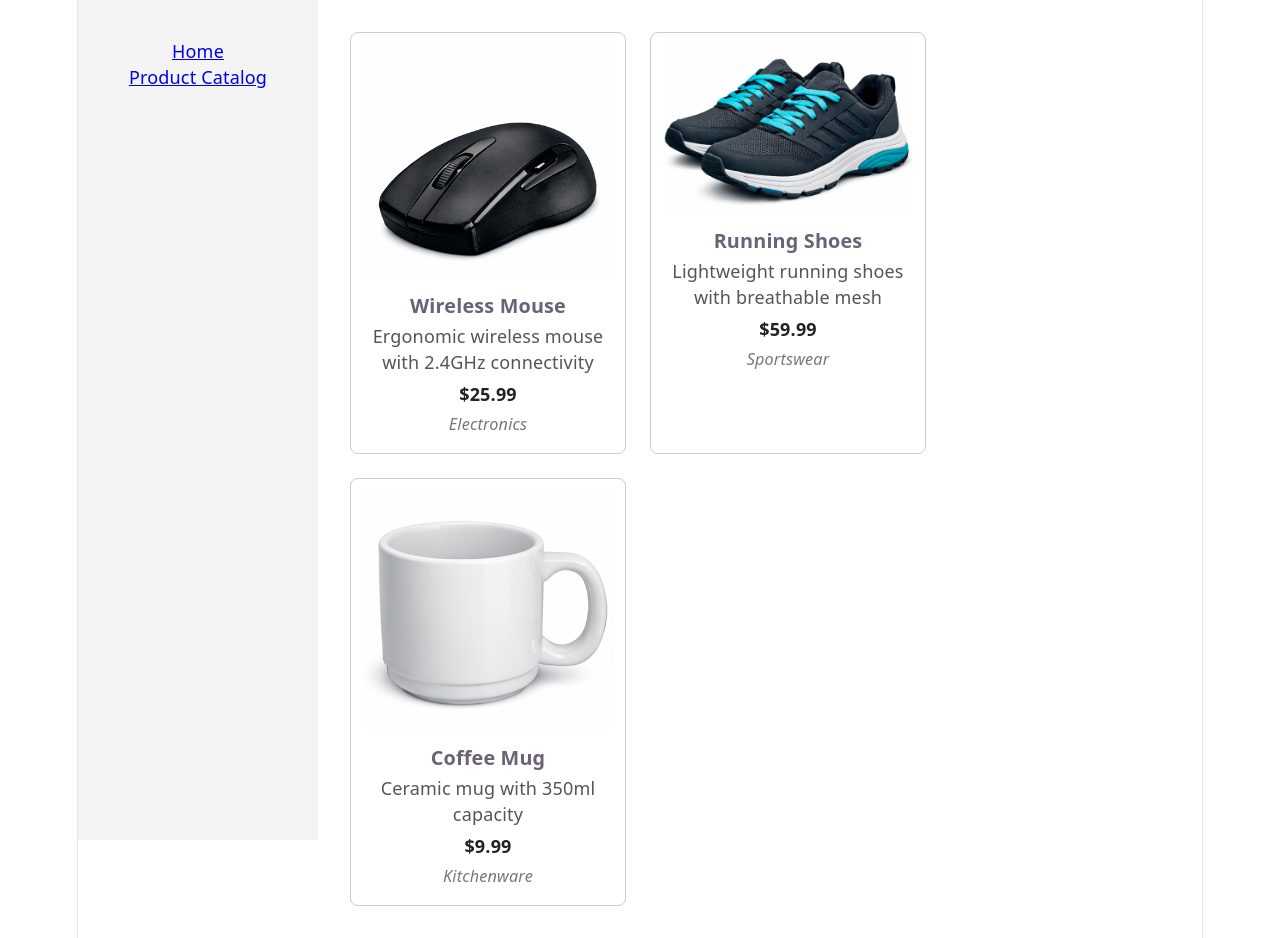
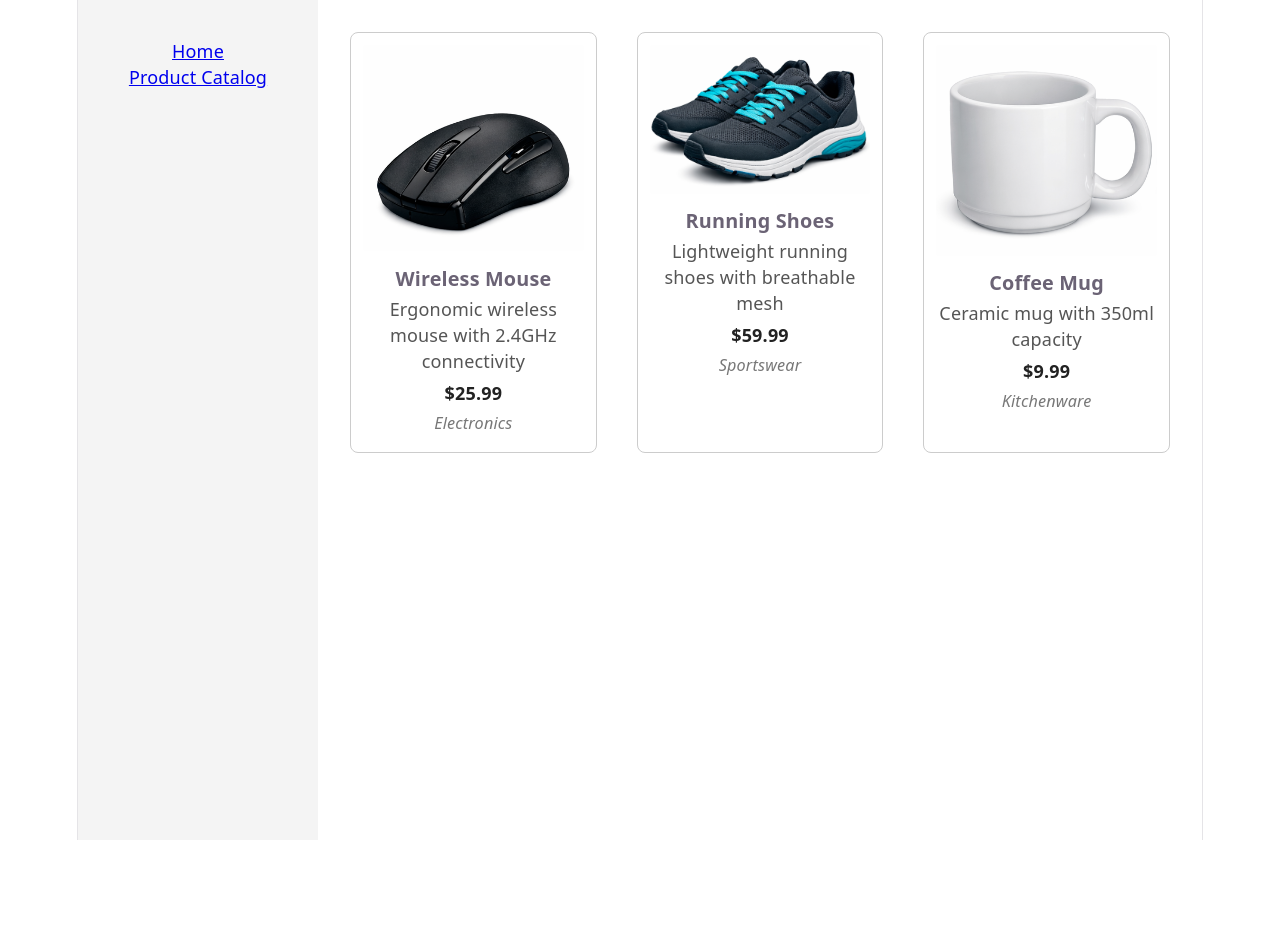
Before and after one commit to mniudanri/react-app, a React (Vite) app: page /catalog in a window 1280 px wide. After the commit the page ends 840 px from the top, so only its background shows below. Built offline with nearby package versions, Linux system fonts and the light colour scheme.

Commit message:
update catalog dynamically fill blank area

```diff
--- a/src/pages/ProductCatalog.tsx
+++ b/src/pages/ProductCatalog.tsx
@@ -3,7 +3,14 @@ import { ProductCard } from "../components/ProductCard";
 
 export function ProductCatalog() {
   return (
-    <div style={{ display: "flex", flexWrap: "wrap" }}>
+    <div
+      style={{
+        display: "grid",
+        gridTemplateColumns: "repeat(auto-fill, minmax(250px, 1fr))",
+        gap: "16px",
+        width: "100%",
+      }}
+    >
       {products.map((p) => (
         <ProductCard key={p.id} product={p} />
       ))}
```
